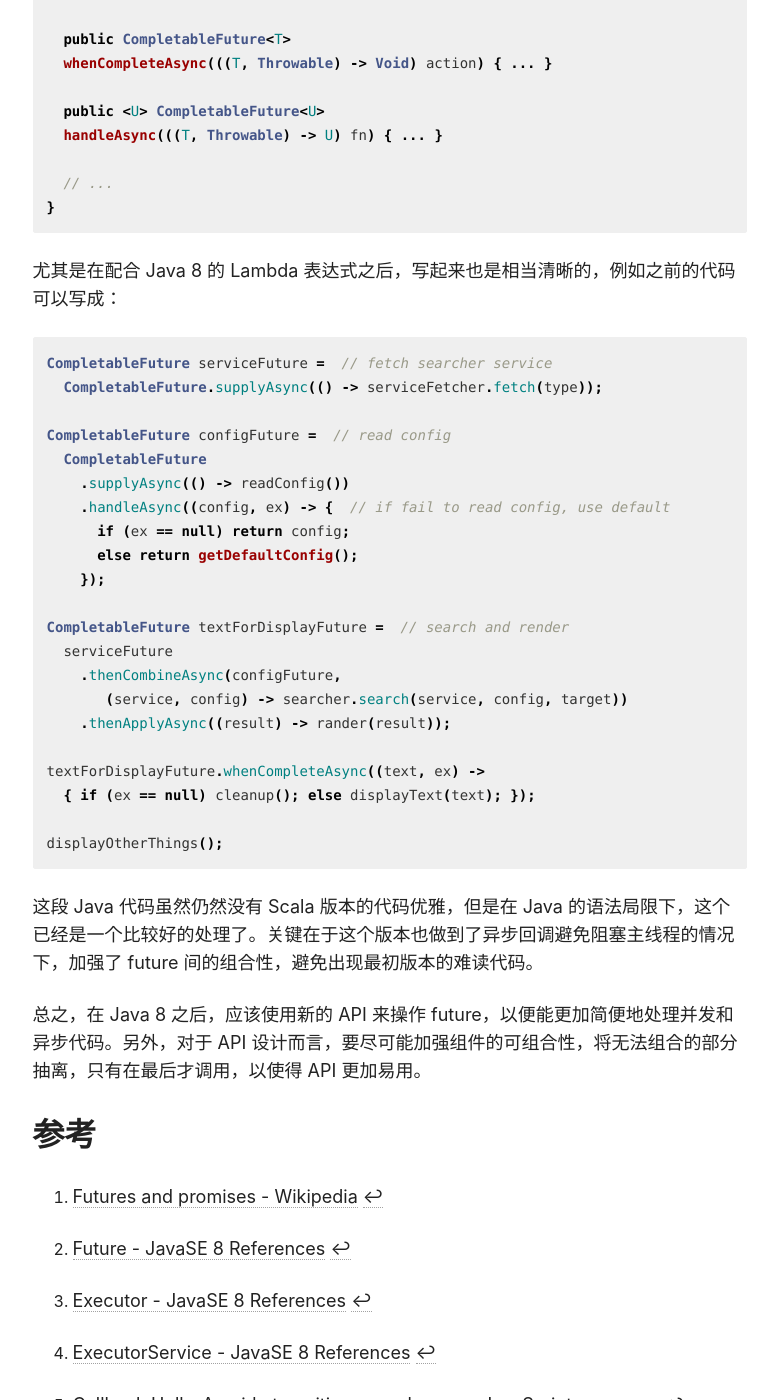
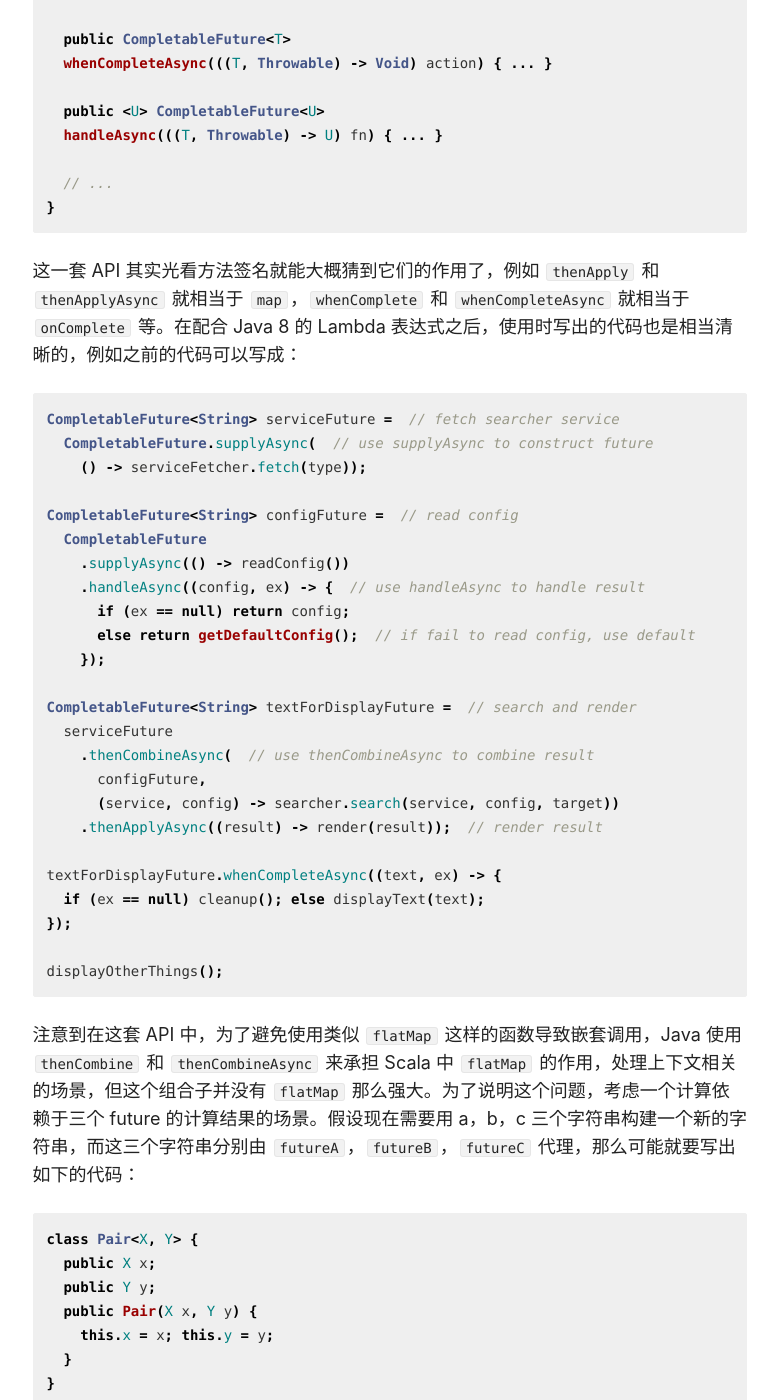
Before and after one commit to Shirleyyyy/li-zhirui.github.io, a Jekyll site: the page built from _posts/articles/2016-08-27-handle-concurrency-using-future.md, in a window 1280 px wide and 1400 px high, scrolled down 11050 px. Shown: the whole window, without its empty margins (347-1125 px from the left). Built offline with Jekyll 4.4.1, drawn with Linux system fonts in a browser that asks for light colours; nearby versions of some CDN libraries; comment, search, counter and statistics services are not loaded; some of the changed text lies outside the part shown.

Commit message:
update 2016 08 27 future

````diff
--- a/_posts/articles/2016-08-27-handle-concurrency-using-future.md
+++ b/_posts/articles/2016-08-27-handle-concurrency-using-future.md
@@ -314,7 +314,7 @@
       service <- Future { serviceFetcher.fetch(type) }
       config <- (Future { readConfig() }).recover(_ => getDefaultConfig)
       result <- Future { searcher.search(service, config, target) }
-    } yield rander(result)
+    } yield render(result)
 
     displayTextFuture.onComplete {
       case Success(textForDisplay) => displayText(textForDisplay)
@@ -334,7 +334,7 @@
 val displayTextFuture = Future { serviceFetcher.fetch(type) } flatMap {
   service => (Future { readConfig() }).recover(_ => getDefaultConfig) flatMap {
     config => Future { searcher.search(service, config, target) } map {
-      result => rander(result)
+      result => render(result)
     }
   }
 }
@@ -399,34 +399,74 @@
 }
 ```
 
-尤其是在配合 Java 8 的 Lambda 表达式之后，写起来也是相当清晰的，例如之前的代码可以写成：
+这一套 API 其实光看方法签名就能大概猜到它们的作用了，例如 `thenApply` 和 `thenApplyAsync` 就相当于 `map`，`whenComplete` 和 `whenCompleteAsync` 就相当于 `onComplete` 等。在配合 Java 8 的 Lambda 表达式之后，使用时写出的代码也是相当清晰的，例如之前的代码可以写成：
 
 ```java
-CompletableFuture serviceFuture =  // fetch searcher service
-  CompletableFuture.supplyAsync(() -> serviceFetcher.fetch(type));
+CompletableFuture<String> serviceFuture =  // fetch searcher service
+  CompletableFuture.supplyAsync(  // use supplyAsync to construct future
+    () -> serviceFetcher.fetch(type));
 
-CompletableFuture configFuture =  // read config
+CompletableFuture<String> configFuture =  // read config
   CompletableFuture
     .supplyAsync(() -> readConfig())
-    .handleAsync((config, ex) -> {  // if fail to read config, use default
+    .handleAsync((config, ex) -> {  // use handleAsync to handle result
       if (ex == null) return config;
-      else return getDefaultConfig();
+      else return getDefaultConfig();  // if fail to read config, use default
     });
 
-CompletableFuture textForDisplayFuture =  // search and render
+CompletableFuture<String> textForDisplayFuture =  // search and render
   serviceFuture
-    .thenCombineAsync(configFuture,
-       (service, config) -> searcher.search(service, config, target))
-    .thenApplyAsync((result) -> rander(result));
+    .thenCombineAsync(  // use thenCombineAsync to combine result
+      configFuture,
+      (service, config) -> searcher.search(service, config, target))
+    .thenApplyAsync((result) -> render(result));  // render result
 
-textForDisplayFuture.whenCompleteAsync((text, ex) ->
-  { if (ex == null) cleanup(); else displayText(text); });
+textForDisplayFuture.whenCompleteAsync((text, ex) -> {
+  if (ex == null) cleanup(); else displayText(text);
+});
 
 displayOtherThings();
 ```
 
-这段 Java 代码虽然仍然没有 Scala 版本的代码优雅，但是在 Java 的语法局限下，这个已经是一个比较好的处理了。关键在于这个版本也做到了异步回调避免阻塞主线程的情况下，加强了 future 间的组合性，避免出现最初版本的难读代码。
+注意到在这套 API 中，为了避免使用类似 `flatMap` 这样的函数导致嵌套调用，Java 使用 `thenCombine` 和 `thenCombineAsync` 来承担 Scala 中 `flatMap` 的作用，处理上下文相关的场景，但这个组合子并没有 `flatMap` 那么强大。为了说明这个问题，考虑一个计算依赖于三个 future 的计算结果的场景。假设现在需要用 a，b，c 三个字符串构建一个新的字符串，而这三个字符串分别由 `futureA`，`futureB`，`futureC` 代理，那么可能就要写出如下的代码：
 
-总之，在 Java 8 之后，应该使用新的 API 来操作 future，以便能更加简便地处理并发和异步代码。另外，对于 API 设计而言，要尽可能加强组件的可组合性，将无法组合的部分抽离，只有在最后才调用，以使得 API 更加易用。
+```java
+class Pair<X, Y> {
+  public X x;
+  public Y y;
+  public Pair(X x, Y y) {
+    this.x = x; this.y = y;
+  }
+}
+CompletableFuture<String> stringFuture =
+  futureA
+    .thenCombineAsync(futureB, (a, b) -> new Pair<String, String>(a, b))
+    .thenCombineAsync(futureC, (pair, b) -> buildString(pair.x, pair.y, c));
+```
+
+而 Scala 只需要这样写：
+
+```scala
+val stringFuture = for {
+  a <- futureA
+  b <- futureB
+  c <- futureC
+} yield buildString(a, b, c)
+```
+
+显然，这个组合子只能方便地处理两个 future 的结合，没有 `flatMap` 强大，事实上，可以用 `flatMap` 来很容易地实现 `thenCombine`，一般称为 `map2`：
+
+```scala
+trait Future[T] {
+  def map2(other: Future[U], f: (T, U) => V): Future[V] = for {
+    t <- this
+    u <- other
+  } yield f(t, u)
+}
+```
+
+虽然 Java 的这个实现没有 Scala 版本的代码优雅，但是在大多数情况下也够用，尤其是在受到 Java 的语法局限的情况下，这个已经是一个比较好的处理了。从获取搜索结果并显示的例子中可以看出，使用这套 API 的关键优点在于这个版本的代码也做到了在异步回调避免阻塞主线程的情况下，加强了 future 间的组合性，避免出现最初版本的难读代码。
+
+总之，在 Java 8 之后，应该使用新的 API 来操作 future，以便能更加简便地处理并发和异步代码。另外，对于 API 设计而言，要尽可能加强组件与组件之间的可组合性，将无法组合的部分抽离，只有在最后才调用，以使得 API 更加易用。
 
 ## 参考
````
Also changed, not shown: other parts of _posts/articles/2016-08-27-handle-concurrency-using-future.md (+1 -1 lines).
